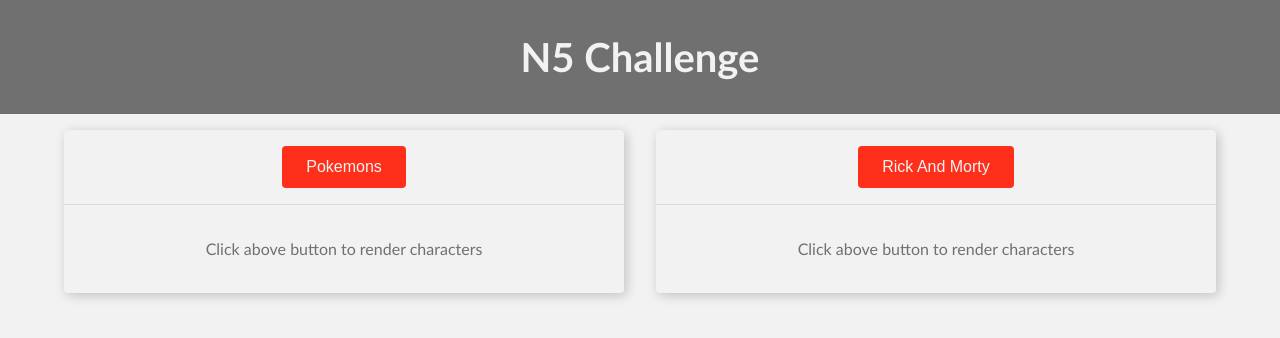
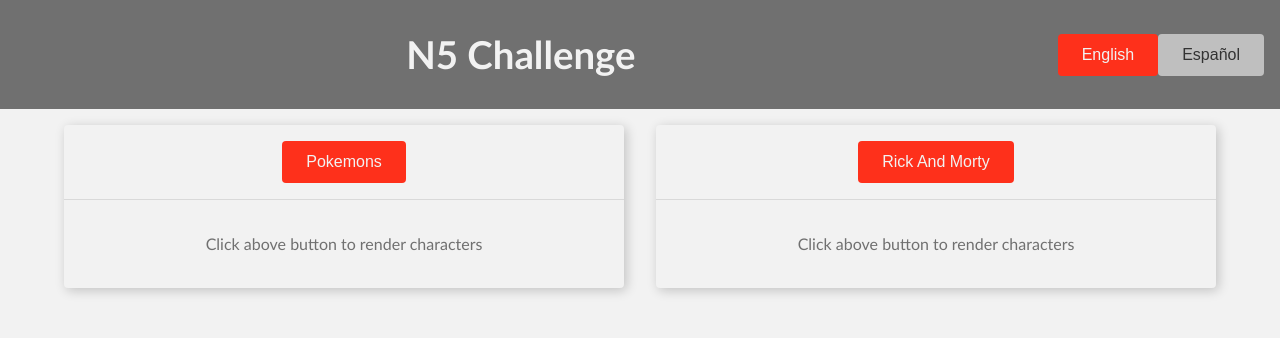
Before and after one commit to DanielRmz1/n5-challenge, a React (Vite) app in the folder host-project/: page / in a window 1280 px wide. Shown: the top 338 px of the page. Built offline with nearby package versions, Linux system fonts and the light colour scheme.

Commit message:
Add store and switch language buttons

```diff
--- a/host-project/src/components/Header/index.tsx
+++ b/host-project/src/components/Header/index.tsx
@@ -1,3 +1,4 @@
+import ToggleButton from "components/ToggleButton";
 import React, { FC } from "react";
 import styled from "styled-components";
 
@@ -9,14 +10,26 @@
 	width: 100%;
 
 	.header__title {
-		font-size: 2.5rem;
+		flex-grow: 1;
+		font-size: 1.2rem;
 		color: var(--primary-color);
+		justify-content: center;
+		display: flex;
+	}
+
+	.header__intl_toggle {
+		padding: 0 1rem;
 	}
 `;
 
 const Header: FC = () => (
 	<StyledHeader>
-		<h1 className="header__title">N5 Challenge</h1>
+		<div className="header__title">
+			<h1>N5 Challenge</h1>
+		</div>
+		<div className="header__intl_toggle">
+			<ToggleButton />
+		</div>
 	</StyledHeader>
 );
 
--- /dev/null
+++ b/host-project/src/components/ToggleButton/index.tsx
@@ -0,0 +1,23 @@
+import React from "react";
+import Button from "components/Button";
+import { languages } from "constants/constants";
+import useStore from "hooks/useStore";
+import { Language } from "types/language";
+
+const ToggleButton = () => {
+	const [selectedLanguage, setLanguage] = useStore((state) => [
+		state.language,
+		state.setLanguage,
+	]);
+	const handleToggleClick = (lang: Language) => setLanguage(lang);
+	return languages.map((lang, index) => (
+		<Button
+			key={index}
+			secondary={lang.code === selectedLanguage.code}
+			onClick={() => handleToggleClick(lang)}>
+			{lang.name}
+		</Button>
+	));
+};
+
+export default ToggleButton;
--- /dev/null
+++ b/host-project/src/constants/constants.ts
@@ -0,0 +1,12 @@
+import { Language } from "types/language";
+
+export const languages: Language[] = [
+	{
+		code: "en",
+		name: "English",
+	},
+	{
+		code: "es",
+		name: "Español",
+	},
+];
--- /dev/null
+++ b/host-project/src/hooks/useStore.ts
@@ -0,0 +1,11 @@
+import { Actions, Store } from "types/store";
+import { create } from "zustand";
+import { StateCreator } from "zustand/vanilla";
+import { languages } from "constants/constants";
+
+const useStore: StateCreator<Store & Actions> = (set) => ({
+	language: languages[0],
+	setLanguage: (language) => set({ language }),
+});
+
+export default create<Store & Actions>()(useStore);
--- /dev/null
+++ b/host-project/src/types/language.d.ts
@@ -0,0 +1,4 @@
+export interface Language {
+	code: string;
+	name: string;
+}
--- a/host-project/src/views/Challenge/index.tsx
+++ b/host-project/src/views/Challenge/index.tsx
@@ -1,10 +1,11 @@
-import React, { FC, Suspense, lazy, useTransition, useState } from "react";
+import React, { FC, Suspense, lazy } from "react";
 import Button from "components/Button";
 import styled from "styled-components";
 import useToggle from "hooks/useToggle";
 import Header from "components/Header";
 import Loader from "components/Loader";
 import Pane from "components/Pane";
+import useStore from "hooks/useStore";
 
 // Lazy remotes
 const Pokemon = lazy(() => import("remotePokemon/Pokemon") as any);
@@ -40,6 +41,7 @@
 const Challenge: FC = () => {
 	const [showPokemon, togglePokemon] = useToggle();
 	const [showRickMorty, toggleRickMorty] = useToggle();
+	const language = useStore((state) => state.language);
 
 	const renderMessage = () => (
 		<div>Click above button to render characters</div>
@@ -58,7 +60,7 @@
 					}>
 					{showPokemon ? (
 						<Suspense fallback={<Loader />}>
-							<Pokemon />
+							<Pokemon language={language.code} />
 						</Suspense>
 					) : (
 						renderMessage()
```
Also changed, not shown: host-project/src/types/store.d.ts (added, +9 -0 lines), 2 other files (tests, documents, lock files or other folders).
